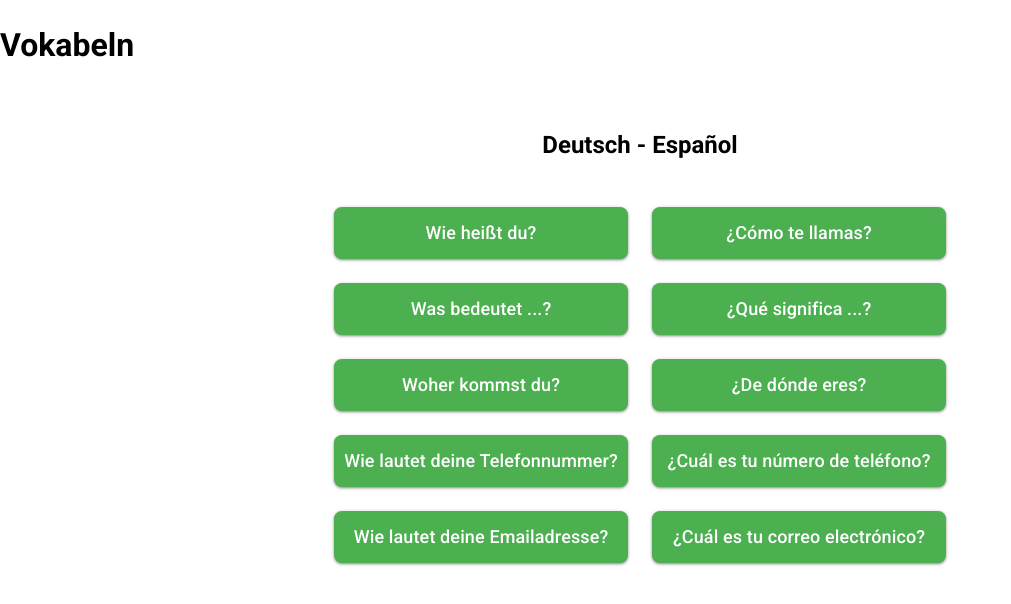
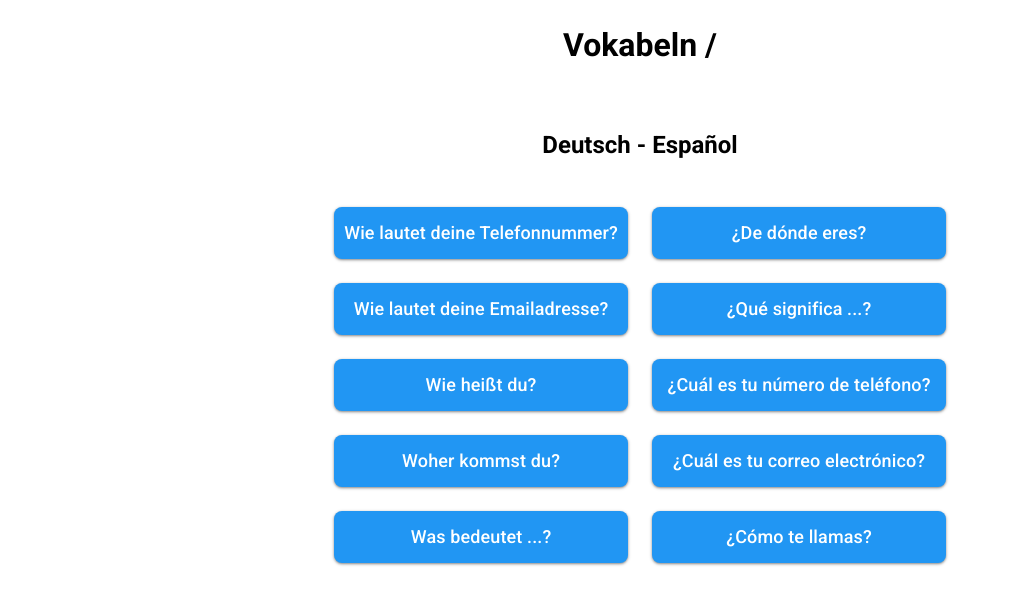
Before and after one commit to sboe0705/word-trainer, a Vue app: page / in a window 1280 px wide. Shown: the top 604 px of the page, without its empty margins (0-1011 px from the left). Built offline with nearby package versions, Linux system fonts and the light colour scheme.

Commit message:
implemented word rendering

```diff
--- a/src/App.vue
+++ b/src/App.vue
@@ -3,7 +3,7 @@ import Lesson from './components/Lesson.vue'
 </script>
 
 <template>
-  <Lesson msg="Vokabeln" />
+  <Lesson msg="Vokabeln" :maxCount="6" />
 </template>
 
 <style scoped>
--- a/src/components/Lesson.vue
+++ b/src/components/Lesson.vue
@@ -4,34 +4,104 @@ import { useDisplay } from 'vuetify'
 
 const display = useDisplay()
 
-defineProps({
+const props = defineProps({
   msg: String,
+  maxCount: Number,
 })
 
 const baseUrl = import.meta.env.BASE_URL
 const file = 'de_es.json'
 const vocabulary = ref(null)
+const count = ref(null)
+const activeWords = ref([])
+const activeSource = ref(null)
+const activeTarget = ref(null)
+
+const mapping = ref(new Map())
 
 onMounted(async () => {
   const response = await fetch(baseUrl + file)
   vocabulary.value = await response.json()
+
+  count.value = Math.min(props.maxCount, vocabulary.value.words.length)
+  initActiveWords(count.value)
+  for (let i = 0; i < count.value; i++) {
+    showNextWord()
+  }
 })
+
+function initActiveWords(count) {
+  for (let i = 0; i < count; i++) {
+    mapping.value.set(i, (i + 2) % count)
+    activeWords.value.push({
+      index: i,
+      sourceRef: null,
+      sourceActive: false,
+      targetRef: null,
+      targetActive: false,
+    })
+  }
+}
+
+function showNextWord() {
+  if (vocabulary.value.words.length > 0) {
+    const index = Math.floor(Math.random() * vocabulary.value.words.length)
+    var word = vocabulary.value.words[index]
+    vocabulary.value.words.splice(index, 1)
+    //activeWords.value.push(word)
+    for (let i = 0; i < activeWords.value.length; i++) {
+      if (activeWords.value[i].sourceRef == null) {
+        activeWords.value[i].sourceRef = word.source
+        activeWords.value[mapping.value.get(i)].targetRef = word.target
+        break;
+      }
+    }
+  }
+}
+
+function onSourceClick(activeWord) {
+  activeWord.sourceActive = !activeWord.sourceActive
+  for (let i = 0; i < count.value; i++) {
+    if (i != activeWord.index) {
+      activeWords.value[i].sourceActive = false
+    }
+  }
+  if (activeWord.sourceActive) {
+    activeSource.value = activeWord.index
+  } else {
+    activeSource.value = null
+  }
+}
+
+function onTargetClick(activeWord) {
+  activeWord.targetActive = !activeWord.targetActive
+  for (let i = 0; i < count.value; i++) {
+    if (i != activeWord.index) {
+      activeWords.value[i].targetActive = false
+    }
+  }
+  if (activeWord.targetActive) {
+    activeTarget.value = activeWord.index
+  } else {
+    activeTarget.value = null
+  }
+}
 </script>
 
 <template>
-  <h1>{{ msg }}</h1>
+  <h1 class="text-center">{{ msg }} {{ activeSource }}/{{ activeTarget }}</h1>
   <v-container fluid v-if="vocabulary">
     <v-row>
       <v-col cols="12" class="text-center">
         <h2>{{ vocabulary.sourceLang }} - {{ vocabulary.targetLang }}</h2>
       </v-col>
     </v-row>
-    <v-row v-for="word in vocabulary.words" :key="word.source">
+    <v-row v-for="activeWord in activeWords">
       <v-col cols="6" offset-md="2" md="4" offset-lg="3" lg="3" class="d-flex justify-end">
-        <v-btn block color="green" rounded="lg" :size="display.xs.value ? 'small' : 'x-large'">{{ word.source }}</v-btn>
+        <v-btn block :color="activeWord.sourceActive ? 'green' : 'blue'" rounded="lg" :size="display.xs.value ? 'small' : 'x-large'" @click="onSourceClick(activeWord)">{{ activeWord.sourceRef }}</v-btn>
       </v-col>
       <v-col cols="6" md="4" lg="3" class="d-flex justify-end">
-        <v-btn block rounded="lg" color="green" :size="display.xs.value ? 'small' : 'x-large'">{{ word.target }}</v-btn>
+        <v-btn block rounded="lg" :color="activeWord.targetActive ? 'green' : 'blue'" :size="display.xs.value ? 'small' : 'x-large'" @click="onTargetClick(activeWord)">{{ activeWord.targetRef }}</v-btn>
       </v-col>
     </v-row>
   </v-container>
```
